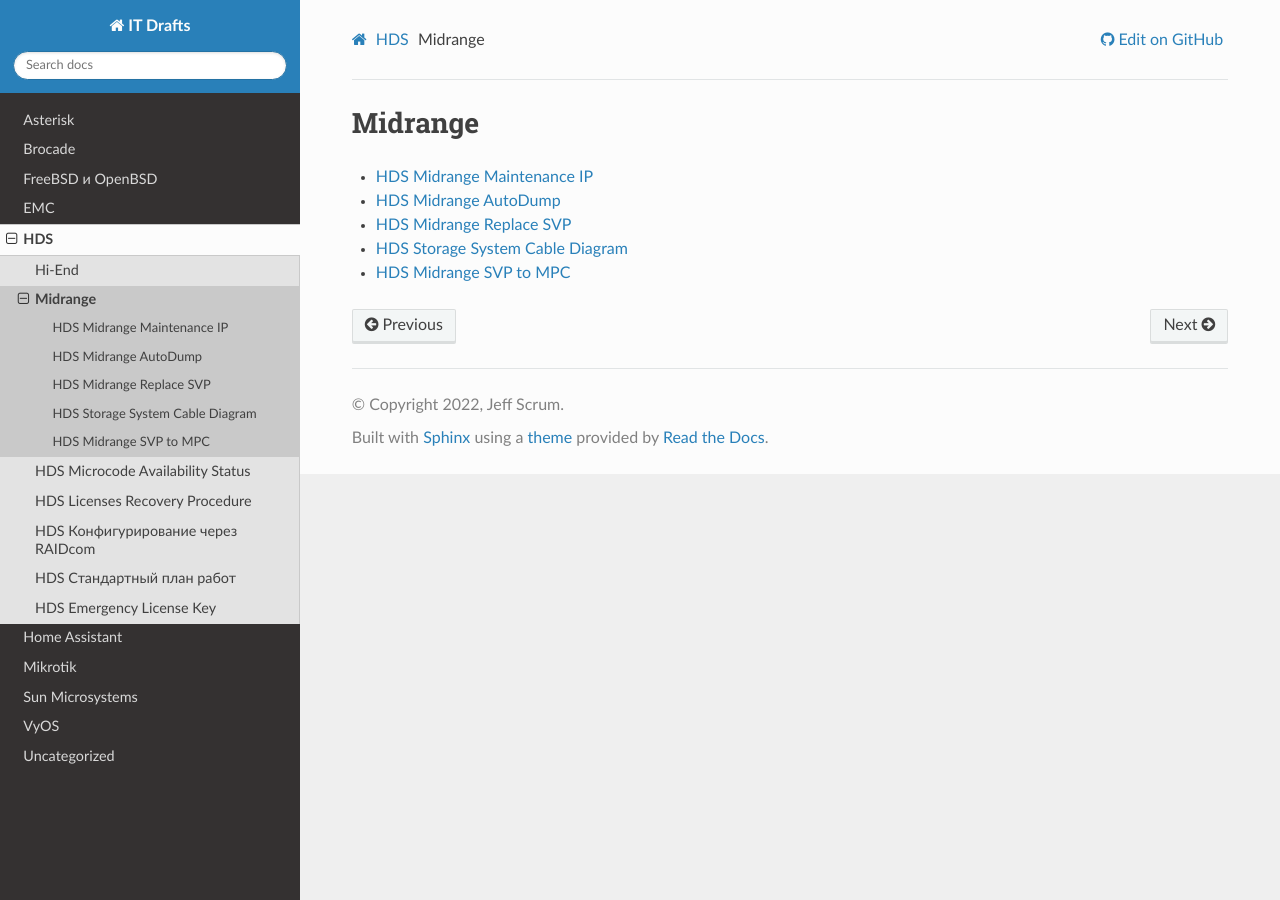
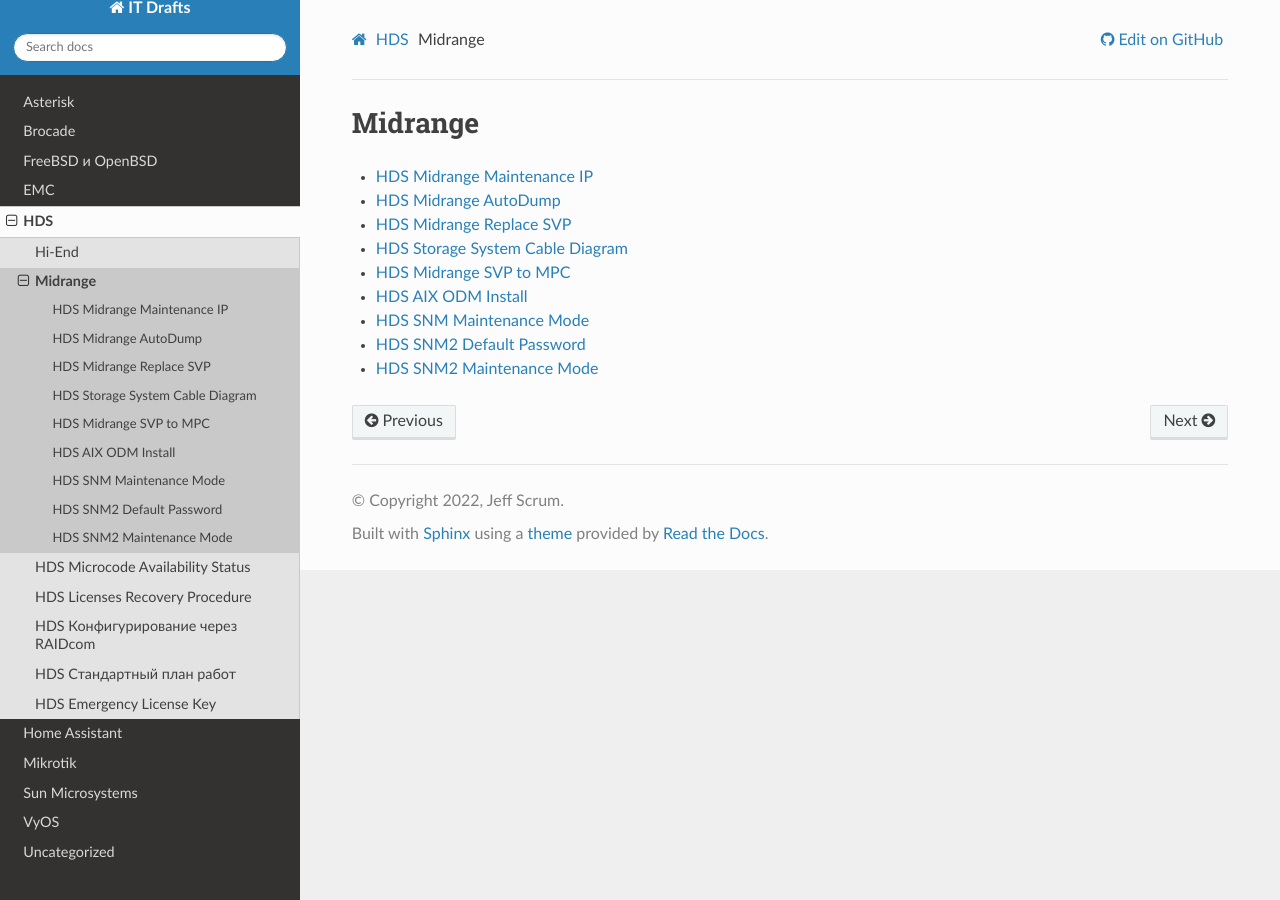
Before and after one commit to jeffscrum/jeffscrum.github.io, a Sphinx documentation site: the page built from source/hds/midrange/index.rst, in a window 1280 px wide. Built offline with Sphinx 7.4.7 and the Read the Docs theme 2.0.0, drawn with Linux system fonts in a browser that asks for light colours.

Commit message:
hds-midrange-snm2-maintenance-mode

```diff
--- /dev/null
+++ b/source/hds/midrange/hds-midrange-snm2-maintenance-mode.rst
@@ -0,0 +1,11 @@
+.. index:: hds, svp, mpc
+
+.. _hds-midrange-snm2-maintenance-mode:
+
+HDS SNM2 Maintenance Mode
+=========================
+
+#. Создать файл ``D:\Program Files\HiCommand\StorageNavigatorModular\conf\mode``
+#. Внутри файла вписать ``StorageNavigatorModular``
+#. Ставим галочку напротив массива
+#. Нажимаем одновременно ``Ctrl + Shift + е``
--- a/source/hds/midrange/index.rst
+++ b/source/hds/midrange/index.rst
@@ -11,3 +11,7 @@
    hds-midrange-replace-svp
    hds-midrange-backend-cable-wiring-diagram
    hds-midrange-svp-to-mpc
+   hds-midrange-aix-odm
+   hds-midrange-snm-maintenance-mode
+   hds-midrange-snm2-default-password
+   hds-midrange-snm2-maintenance-mode
```
Also changed, not shown: source/hds/midrange/hds-midrange-aix-odm.rst (added, +15 -0 lines), source/hds/midrange/hds-midrange-snm-maintenance-mode.rst (added, +13 -0 lines), source/hds/midrange/hds-midrange-snm2-default-password.rst (added, +14 -0 lines), source/images/snm_to_maintenance_1.jpeg (added), source/images/snm_to_maintenance_2.jpeg (added).
